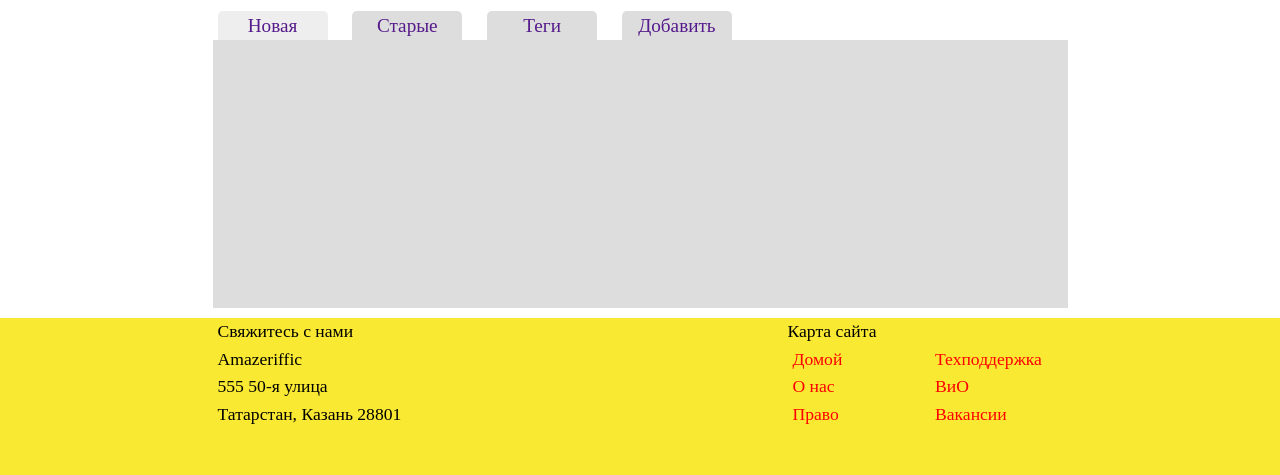
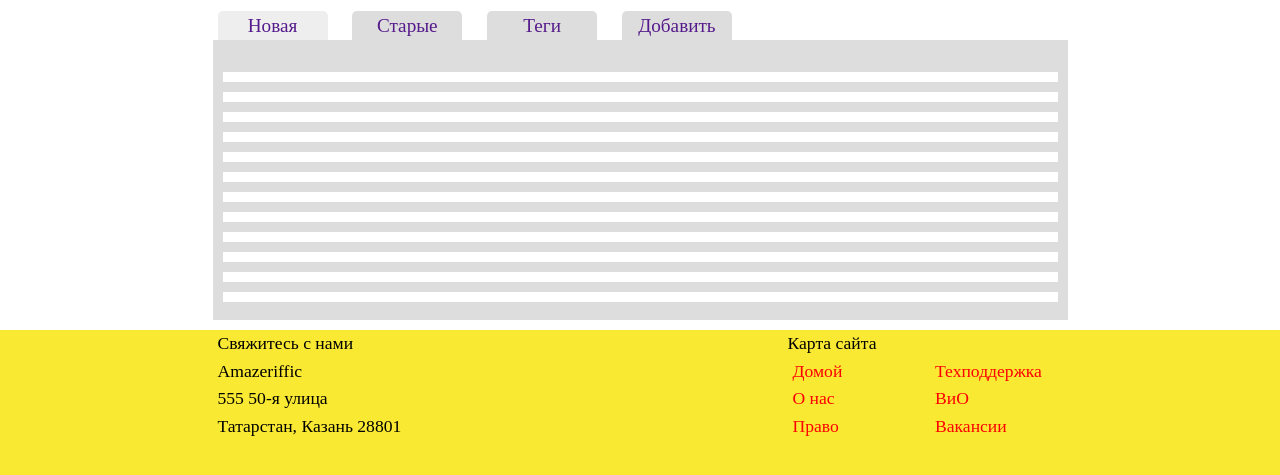
Before and after one commit to SalmanovIslam/Amazeriffic, a plain HTML site: page index.html in a window 1280 px wide. Shown: the part 89-564 px from the top of the page. Drawn offline with nearby package versions, Linux system fonts and the light colour scheme; no server answers; a web font is replaced by a local one.

Commit message:
added style for tage

```diff
--- a/style.css
+++ b/style.css
@@ -86,11 +86,13 @@ footer a, header a{
 .content{
 	background: #ddd;
 	padding-bottom: 8px;
+	padding-top: 10px;
 }
 .content li{
 	list-style: none;
 	margin: 10px;
 	padding-left: 6px;
+	background: #fff
 }
 .content input{
 	width: 85%
@@ -107,3 +109,6 @@ footer a, header a{
 	margin: 10px;
 	background: #ddd;
 }
+.content h3{
+	margin: 2px 2px 2px 10px;
+}
```
